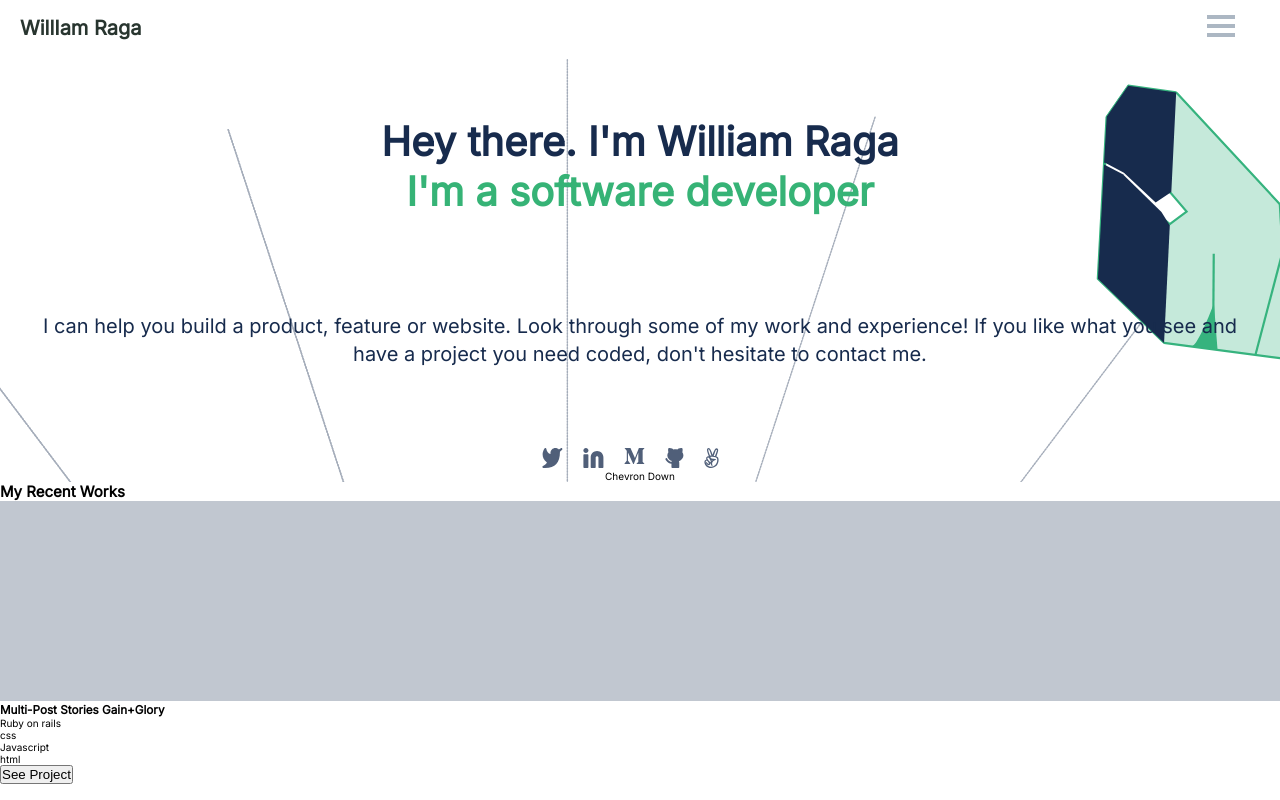
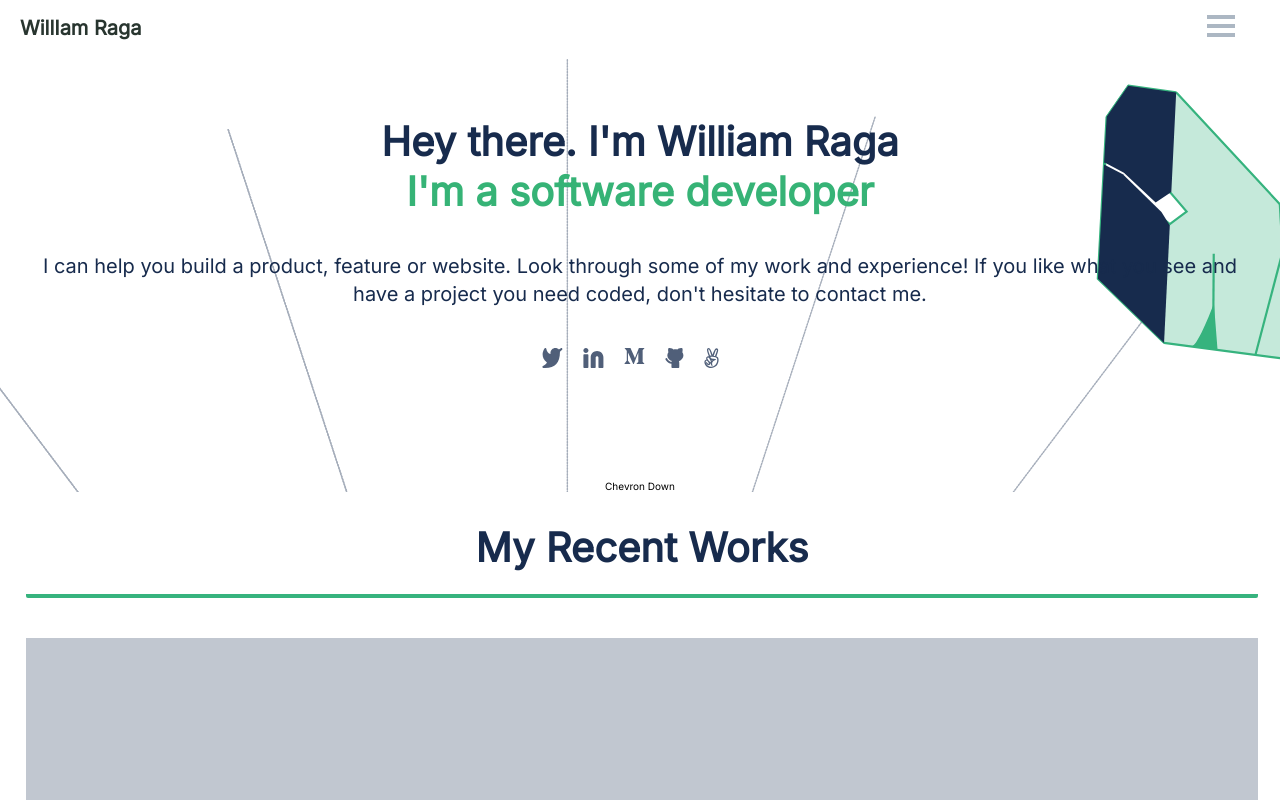
Before and after one commit to itsmraga-hub/Portfolio-3, a plain HTML site: page index.html in a window 1280 px wide. Shown: the top 800 px of the page. Drawn offline with Linux system fonts and the light colour scheme.

Commit message:
Added styling for project-car

```diff
--- a/styles.css
+++ b/styles.css
@@ -53,11 +53,16 @@ body {
 }
 
 .hero-container {
+  width: 100%;
   background-image: url(../Templates/header-illsutration-mobile.svg);
   background-repeat: no-repeat;
   background-size: 100%;
-  padding: 6em 4em 0 4em;
+  padding: 6em 2.4em 0 2.4em;
   text-align: center;
+}
+
+.hero-container__details {
+  width: 100%;
 }
 
 .hero-container__heading {
@@ -70,7 +75,7 @@ body {
 }
 
 .hero-container__work-title {
-  padding-bottom: 2.4em;
+  padding-bottom: 3.6rem;
   font-size: 4em;
   font-weight: bold;
   line-height: 1.2em;
@@ -78,7 +83,7 @@ body {
 }
 
 .hero-container__intro {
-  padding-bottom: 4em;
+  padding-bottom: 2em;
   text-align: center;
   font-size: 2em;
   line-height: 2.8rem;
@@ -90,6 +95,7 @@ body {
   display: flex;
   list-style: none;
   justify-content: center;
+  padding-bottom: 11em;
 }
 
 .hero-container__social-icons-list-item {
@@ -99,3 +105,51 @@ body {
 .hero-container__social-icons-list-item path {
   background-color: #505f79;
 }
+
+.work-section {
+  padding: 3em 2.2rem 0 2.6rem;
+  text-align: center;
+}
+
+.work-section__heading {
+  font-size: 4em;
+  font-weight: 700;
+  line-height: 52px;
+  color: #172b4d;
+  border-bottom: 1px solid #36b37e;
+  border-radius: 0.2rem;
+  border-width: 0.4rem;
+
+  padding-bottom: 2rem;
+}
+
+.work-section__project-card {
+  padding-top: 4em;
+}
+
+.work-section__project-card-title {
+  padding: 0.5em 0;
+  font-size: 2.4rem;
+  color: #3a4a42;
+  line-height: 3.2rem;
+}
+
+.work-section__project-card-languages-list {
+  list-style: none;
+  display: flex;
+  justify-content: space-between;
+  padding: 1em 1rem;
+
+}
+
+.work-section__project-card-language {
+  font-size: 1.2rem;
+  line-height: 1.6rem;
+  font-weight: 600;
+  color: #3a4a42;
+  letter-spacing: 0.03em;
+  border: 1px solid #ebf0ee;
+  border-radius: 0.4rem;
+  padding: 1em 0.8em;
+  background-color: #c1c7d0;
+}
```
